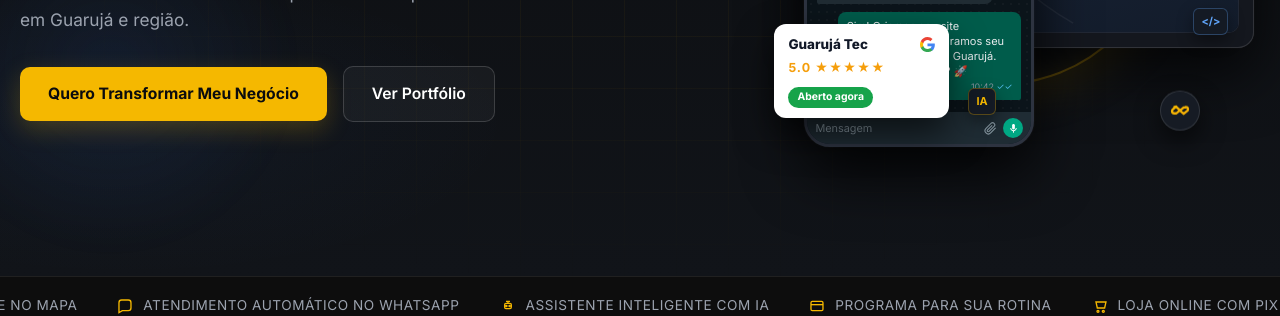
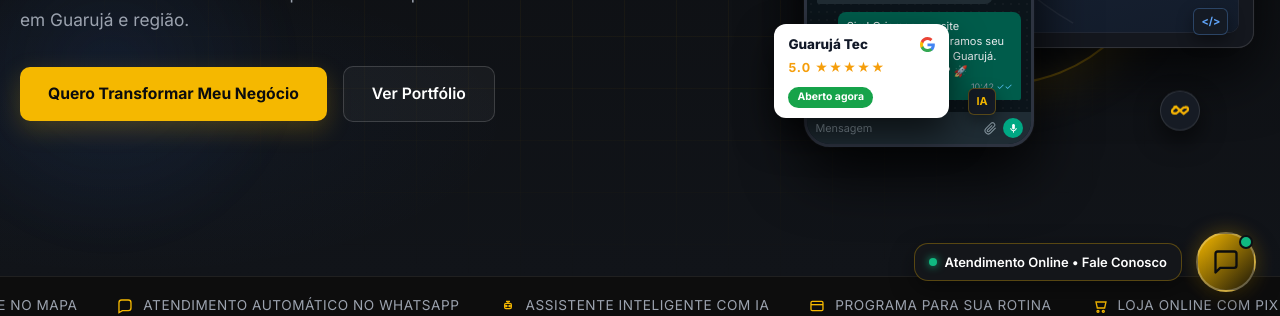
Before and after one commit to 101cashflow-netizen/guarujatec, a plain HTML site: page index.html in a window 1280 px wide. Shown: the part 484-800 px from the top of the page. Drawn offline with Linux system fonts and the light colour scheme; a script that the page names is missing.

Commit message:
fix(mobile): cache-busting, migracao de versao do portfolio e botao flutuante com fallback

```diff
--- a/css/styles.css
+++ b/css/styles.css
@@ -2149,6 +2149,98 @@ h2 {
   transform: scale(1.18);
 }
 
+/* ==========================================================================
+   BOTÃO FLUTUANTE DE ATENDIMENTO (SMART FALLBACK)
+   ========================================================================== */
+.floating-assistant {
+  position: fixed;
+  bottom: 24px;
+  right: 24px;
+  z-index: 999990;
+  display: flex;
+  align-items: center;
+}
+
+.floating-assistant-btn {
+  position: relative;
+  width: 60px;
+  height: 60px;
+  border-radius: 50%;
+  background: linear-gradient(135deg, var(--gold, #f5b800) 0%, #1a1608 100%);
+  color: #0b0c0e;
+  box-shadow: 0 8px 26px rgba(0, 0, 0, 0.45), 0 0 20px rgba(245, 184, 0, 0.32);
+  display: flex;
+  align-items: center;
+  justify-content: center;
+  cursor: pointer;
+  text-decoration: none;
+  border: 2px solid rgba(255, 255, 255, 0.25);
+  transition: transform 0.25s cubic-bezier(0.175, 0.885, 0.32, 1.275), box-shadow 0.25s ease;
+  user-select: none;
+  -webkit-tap-highlight-color: transparent;
+}
+
+.floating-assistant-btn:hover {
+  transform: scale(1.08);
+  box-shadow: 0 12px 32px rgba(0, 0, 0, 0.55), 0 0 28px rgba(245, 184, 0, 0.45);
+  color: #000;
+}
+
+.floating-assistant-btn:active {
+  transform: scale(0.95);
+}
+
+.floating-badge-live {
+  position: absolute;
+  top: 1px;
+  right: 1px;
+  width: 14px;
+  height: 14px;
+  background-color: #10b981;
+  border: 2px solid #0e1014;
+  border-radius: 50%;
+}
+
+.floating-tooltip {
+  position: absolute;
+  right: 72px;
+  background: #14161a;
+  color: #ffffff;
+  border: 1px solid rgba(245, 184, 0, 0.3);
+  padding: 8px 14px;
+  border-radius: 14px;
+  font-size: 13px;
+  font-weight: 600;
+  box-shadow: 0 8px 24px rgba(0, 0, 0, 0.4);
+  white-space: nowrap;
+  pointer-events: none;
+  font-family: inherit;
+  display: flex;
+  align-items: center;
+  gap: 8px;
+  opacity: 1;
+  transition: opacity 0.4s ease;
+}
+
+.floating-tooltip .pulse-dot {
+  width: 8px;
+  height: 8px;
+  background-color: #10b981;
+  border-radius: 50%;
+  display: inline-block;
+  box-shadow: 0 0 8px #10b981;
+}
+
+@media (max-width: 640px) {
+  .floating-assistant {
+    bottom: 20px;
+    right: 20px;
+  }
+  .floating-tooltip {
+    display: none;
+  }
+}
+
 @media (prefers-reduced-motion: reduce) {
   *,
   *::before,
--- a/index.html
+++ b/index.html
@@ -23,7 +23,7 @@
   <link rel="preconnect" href="https://fonts.googleapis.com">
   <link rel="preconnect" href="https://fonts.gstatic.com" crossorigin>
   <link href="https://fonts.googleapis.com/css2?family=Inter:wght@400;500;600;700;800;900&display=swap" rel="stylesheet">
-  <link rel="stylesheet" href="css/styles.css">
+  <link rel="stylesheet" href="css/styles.css?v=20261123-3">
   <script type="application/ld+json">
   {
     "@context": "https://schema.org",
@@ -758,10 +758,26 @@
     </div>
   </footer>
 
-  <!-- Agente IA - Widget de Atendimento -->
+  <!-- Botão Flutuante de Atendimento Guarujá Tec (Fallback Inteligente para Mobile e Produção) -->
+  <aside id="guaruja-floating-assistant" class="floating-assistant" aria-label="Atendimento Online Guarujá Tec">
+    <a href="https://wa.me/5513981343637?text=Ol%C3%A1!%20Vim%20pelo%20site%20da%20Guaruj%C3%A1%20Tec%20e%20gostaria%20de%20atendimento%20sobre%20tecnologia%20e%20IA." target="_blank" rel="noopener noreferrer" class="floating-assistant-btn" id="floating-contact-btn" title="Falar com a Guarujá Tec" aria-label="Falar com a Guarujá Tec no WhatsApp">
+      <span class="floating-badge-live" aria-hidden="true"></span>
+      <div class="floating-tooltip">
+        <span class="pulse-dot"></span>
+        <span>Atendimento Online • Fale Conosco</span>
+      </div>
+      <div class="floating-icon">
+        <svg width="28" height="28" viewBox="0 0 24 24" fill="none" stroke="currentColor" stroke-width="2" stroke-linecap="round" stroke-linejoin="round">
+          <path d="M21 15a2 2 0 0 1-2 2H7l-4 4V5a2 2 0 0 1 2-2h14a2 2 0 0 1 2 2z"></path>
+        </svg>
+      </div>
+    </a>
+  </aside>
+
+  <!-- Agente IA - Widget de Atendimento (carregado localmente quando disponível) -->
   <script src="http://localhost:3000/widget.js" data-agent="ag_guaruja_tec_acso0" defer></script>
 
-  <script src="js/portfolio.js" defer></script>
-  <script src="js/main.js" defer></script>
+  <script src="js/portfolio.js?v=20261123-3" defer></script>
+  <script src="js/main.js?v=20261123-3" defer></script>
 </body>
 </html>
--- a/js/main.js
+++ b/js/main.js
@@ -174,9 +174,43 @@
   function openAIAgent() {
     var btn = document.getElementById("ai-agent-btn");
     var container = document.getElementById("ai-agent-frame-container");
-    if (btn && container && !container.classList.contains("active")) {
-      btn.click();
+    if (btn && container) {
+      if (!container.classList.contains("active")) {
+        btn.click();
+      }
+    } else {
+      // Fallback: se o widget do agente não estiver carregado (ex: mobile), abre o WhatsApp
+      window.open(
+        "https://wa.me/5513981343637?text=" + encodeURIComponent("Olá! Vim pelo site da Guarujá Tec e gostaria de atendimento sobre tecnologia e IA."),
+        "_blank",
+        "noopener,noreferrer"
+      );
     }
+  }
+
+  // Sincronização do Botão Flutuante de Fallback com o Widget do Agente IA
+  var floatingAssistant = document.getElementById("guaruja-floating-assistant");
+  var floatingContactBtn = document.getElementById("floating-contact-btn");
+
+  // Se o widget nativo do agente carregar (localhost / servidor ativo), esconde o fallback
+  var checkWidgetInterval = setInterval(function () {
+    var agentBtn = document.getElementById("ai-agent-btn");
+    if (agentBtn) {
+      if (floatingAssistant) floatingAssistant.style.display = "none";
+      clearInterval(checkWidgetInterval);
+    }
+  }, 250);
+  setTimeout(function () { clearInterval(checkWidgetInterval); }, 5000);
+
+  // Se o botão de fallback for clicado, tenta abrir o agente primeiro se estiver presente
+  if (floatingContactBtn) {
+    floatingContactBtn.addEventListener("click", function (e) {
+      var agentBtn = document.getElementById("ai-agent-btn");
+      if (agentBtn) {
+        e.preventDefault();
+        openAIAgent();
+      }
+    });
   }
 
   // Qualquer link ou botão com href="#chat" ou data-open-chat abre o Agente de IA
--- a/js/portfolio.js
+++ b/js/portfolio.js
@@ -2,6 +2,8 @@
   "use strict";
 
   var STORAGE_KEY = "guarujatec_portfolio";
+  var VERSION_KEY = "guarujatec_portfolio_version";
+  var CURRENT_VERSION = "20261123_v3";
 
   var DEFAULT_PROJECTS = [
     {
@@ -87,6 +89,15 @@
   function getProjects() {
     var projects = DEFAULT_PROJECTS;
     try {
+      var savedVersion = localStorage.getItem(VERSION_KEY);
+      if (savedVersion !== CURRENT_VERSION) {
+        // Nova versão: limpa cache legado do celular/navegador e re-semeia dados mais recentes
+        localStorage.removeItem(STORAGE_KEY);
+        localStorage.setItem(VERSION_KEY, CURRENT_VERSION);
+        localStorage.setItem(STORAGE_KEY, JSON.stringify(DEFAULT_PROJECTS));
+        return DEFAULT_PROJECTS;
+      }
+
       var stored = localStorage.getItem(STORAGE_KEY);
       if (stored) {
         var parsed = JSON.parse(stored);
```
